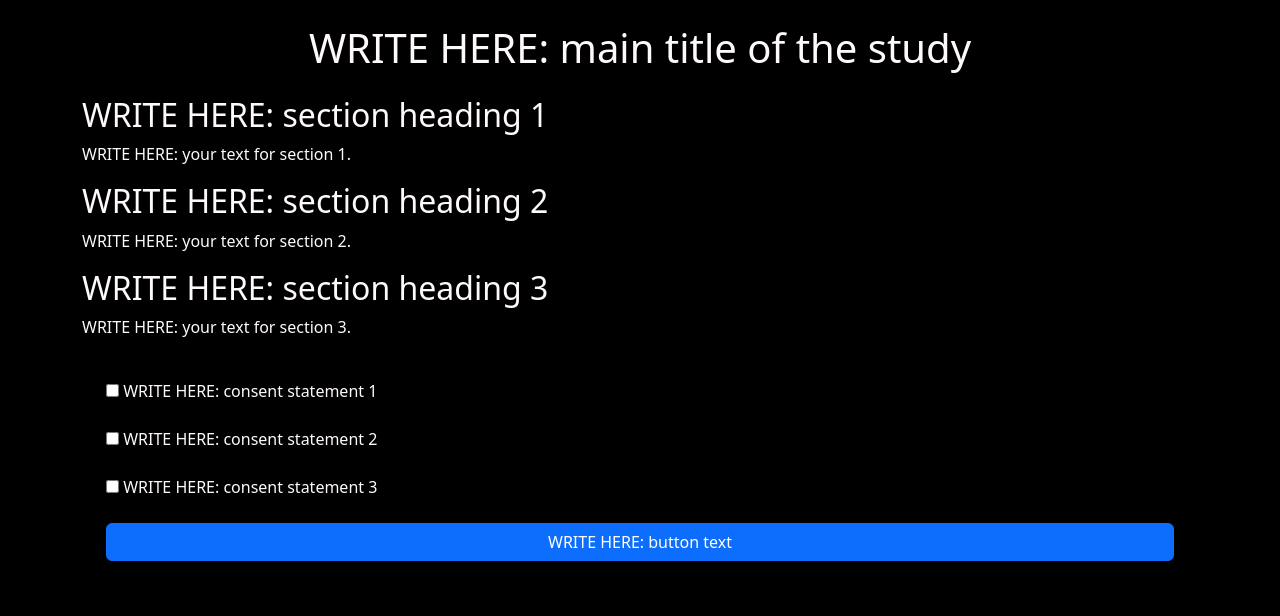
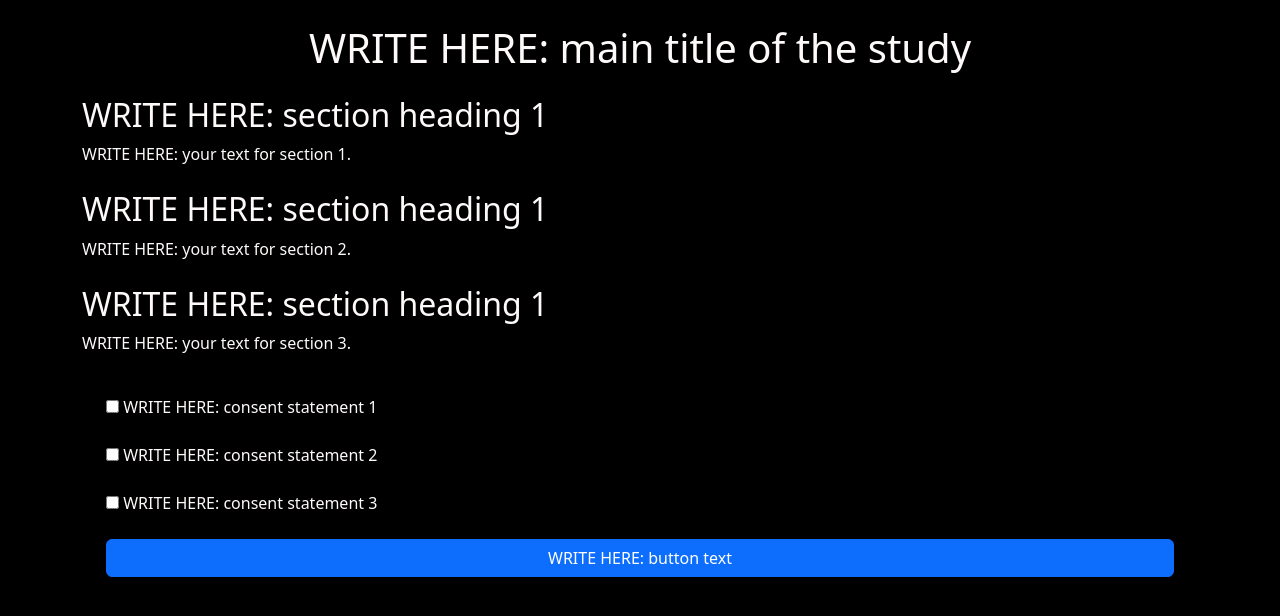
Before and after one commit to ABMcGregor/Hon-Project, a plain HTML site: page index.html in a window 1280 px wide. Drawn offline with nearby package versions, Linux system fonts and the light colour scheme.

Commit message:
Add margin-top class to section headings

```diff
--- a/index.html
+++ b/index.html
@@ -36,21 +36,21 @@
 
         <!-- YOUR TEXT SECTIONS. Copy a heading and paragraph for each section you want. -->
 
-        <h2>WRITE HERE: section heading 1</h2>
+        <h2 class="mt-4">WRITE HERE: section heading 1</h2>
 
         <p>
             WRITE HERE: your text for section 1.
         </p>
 
 
-        <h2>WRITE HERE: section heading 2</h2>
+        <h2 class="mt-4">WRITE HERE: section heading 1</h2>
 
         <p>
             WRITE HERE: your text for section 2.
         </p>
 
 
-        <h2>WRITE HERE: section heading 3</h2>
+        <h2 class="mt-4">WRITE HERE: section heading 1</h2>
 
         <p>
             WRITE HERE: your text for section 3.
```
